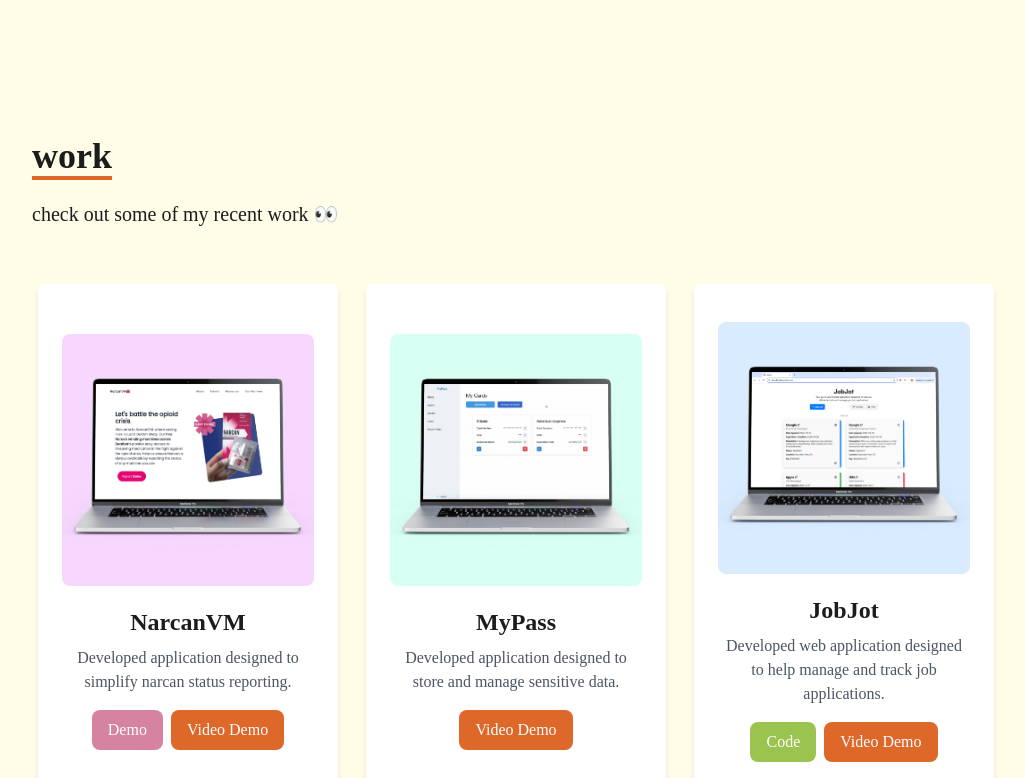
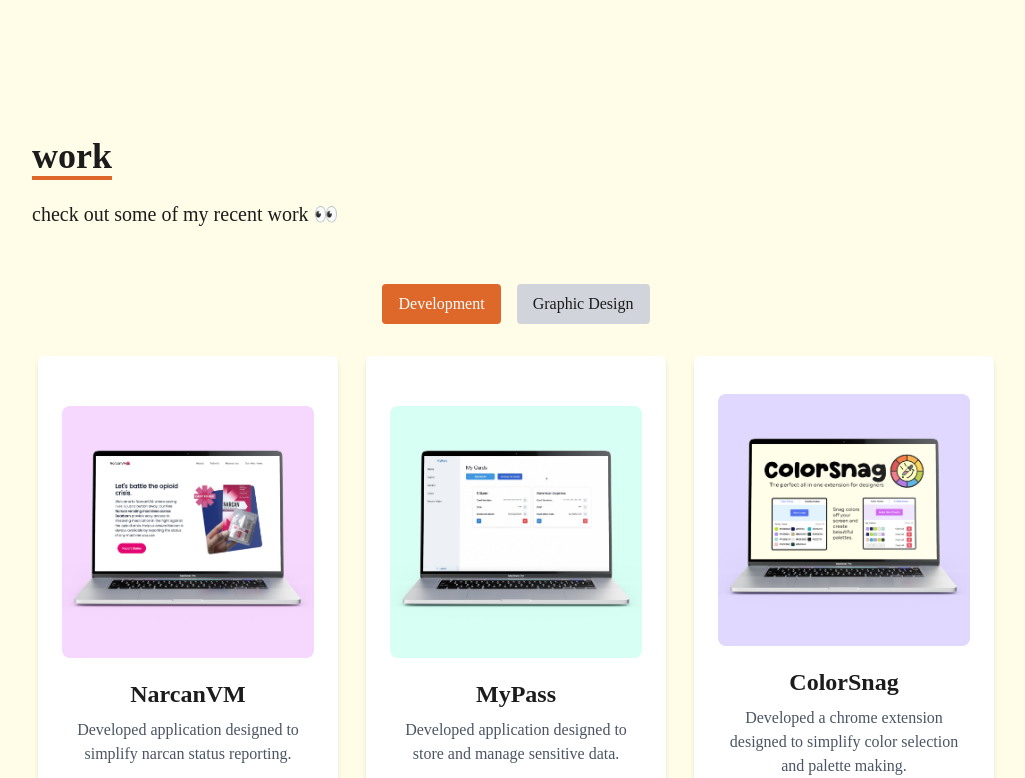
Before and after one commit to hebz26/portfolio-version2, a React (Create React App) app: page / in a window 1280 px wide. Shown: the part 1480-2258 px from the top of the page, without its empty margins (124-1149 px from the left). Built offline with nearby package versions, Linux system fonts and the light colour scheme.

Commit message:
add graphic design section

```diff
--- a/package.json
+++ b/package.json
@@ -3,6 +3,7 @@
   "version": "0.1.0",
   "private": true,
   "dependencies": {
+    "@radix-ui/react-tabs": "^1.1.2",
     "@testing-library/jest-dom": "^5.14.1",
     "@testing-library/react": "^13.0.0",
     "@testing-library/user-event": "^13.2.1",
@@ -11,6 +12,7 @@
     "react-icons": "^5.1.0",
     "react-scripts": "5.0.1",
     "react-scroll": "^1.9.0",
+    "react-spinners": "^0.15.0",
     "tailwindcss": "^3.4.3",
     "web-vitals": "^2.1.0"
   },
--- /dev/null
+++ b/src/components/GDCard.jsx
@@ -0,0 +1,33 @@
+import React from "react";
+
+const GDCard = ({ title, description, imageUrl, behanceLink }) => {
+  return (
+    <a
+      href={behanceLink}
+      target="_blank"
+      rel="noopener noreferrer"
+      className="group block w-full max-w-[960px] max-h-[540px] rounded-md overflow-hidden shadow-md mx-auto transform transition-transform duration-300 hover:scale-105"
+    >
+      {/* Card Background (Image) */}
+      <div
+        className="relative w-full h-0"
+        style={{
+          paddingBottom: "56.25%", // Aspect ratio 16:9 (1920x1080)
+          backgroundImage: `url(${imageUrl})`,
+          backgroundSize: "cover",
+          backgroundPosition: "center",
+        }}
+      >
+        {/* Hover Overlay */}
+        <div className="absolute inset-0 bg-black bg-opacity-50 opacity-0 group-hover:opacity-100 transition-opacity duration-300 flex flex-col justify-center items-center">
+          <h3 className="text-white text-2xl font-semibold mb-2 text-center">
+            {title}
+          </h3>
+          <p className="text-white text-center">{description}</p>
+        </div>
+      </div>
+    </a>
+  );
+};
+
+export default GDCard;
--- a/src/components/Work.jsx
+++ b/src/components/Work.jsx
@@ -1,10 +1,27 @@
-import React from "react";
+import React, { useState } from "react";
 import ProjectCard from "./ProjectCard";
+import GDCard from "./GDCard";
 import projects from "./projects-list";
+import gdProjects from "./gd-list";
+import ClipLoader from "react-spinners/ClipLoader";
 
 const Work = () => {
+  const [activeTab, setActiveTab] = useState("dev");
+  const [loading, setLoading] = useState(false);
+
+  const handleTabChange = (tab) => {
+    setLoading(true); // Start loading
+    setTimeout(() => {
+      setActiveTab(tab); // Switch tab
+      setLoading(false); // Stop loading
+    }, 500); // Simulated loading delay
+  };
+
   return (
-    <div name="work" className="bg-[#fffde7] w-full text-[#1c1c1c]">
+    <div
+      name="work"
+      className="bg-[#fffde7] w-full h-full text-[#1c1c1c] pb-[100px]"
+    >
       <div className="max-w-[1000px] mx-auto p-4 flex flex-col justify-center w-full h-full">
         <div className="pb-8">
           <p className="title-font text-4xl font-bold inline border-b-4 text-[#1c1c1c] border-[#de672a]">
@@ -12,8 +29,65 @@ const Work = () => {
           </p>
           <p className="py-6 text-xl">check out some of my recent work 👀</p>
         </div>
-        <div className="grid sm:grid-cols-2 md:grid-cols-3 gap-4 z-10">
-          {projects.map((project, index) => (
+
+        {/* Tab Buttons */}
+        <div className="flex justify-center space-x-4 mb-8">
+          <button
+            onClick={() => handleTabChange("dev")}
+            className={`px-4 py-2 rounded ${
+              activeTab === "dev"
+                ? "bg-[#de672a] text-white"
+                : "bg-gray-300 text-[#1c1c1c]"
+            }`}
+          >
+            Development
+          </button>
+          <button
+            onClick={() => handleTabChange("gd")}
+            className={`px-4 py-2 rounded ${
+              activeTab === "gd"
+                ? "bg-[#de672a] text-white"
+                : "bg-gray-300 text-[#1c1c1c]"
+            }`}
+          >
+            Graphic Design
+          </button>
+        </div>
+
+        {/* Show Spinner While Loading */}
+        {loading ? (
+          <div className="flex justify-center items-center h-48">
+            <ClipLoader color="#de672a" size={50} />
+          </div>
+        ) : (
+          <>
+            {/* Display disclaimer if Graphic Design tab is active */}
+            {activeTab === "gd" && (
+              <p className="text-center text-lg mb-6">
+                For more work, check my{" "}
+                <a
+                  href="https://www.instagram.com/hebzstudio"
+                  target="_blank"
+                  rel="noopener noreferrer"
+                  className="text-[#de672a] font-bold hover:underline"
+                >
+                  Instagram
+                </a>
+                .
+              </p>
+            )}
+
+            {/* Grid Container */}
+            <div
+              className={`grid gap-4 z-10 ${
+                activeTab === "dev"
+                  ? "sm:grid-cols-2 md:grid-cols-3"
+                  : "sm:grid-cols-1 md:grid-cols-2"
+              }`}
+            >
+              {/* Render Dev Work or Graphic Design */}
+              {activeTab === "dev"
+                ? projects.map((project, index) => (
                     <ProjectCard
                       key={index}
                       title={project.title}
@@ -23,8 +97,19 @@ const Work = () => {
                       demoLink={project.demoLink}
                       videoLink={project.videoLink}
                     />
+                  ))
+                : gdProjects.map((project, index) => (
+                    <GDCard
+                      key={index}
+                      title={project.title}
+                      description={project.description}
+                      imageUrl={project.imageUrl}
+                      behanceLink={project.behanceLink}
+                    />
                   ))}
             </div>
+          </>
+        )}
       </div>
     </div>
   );
--- /dev/null
+++ b/src/components/gd-list.js
@@ -0,0 +1,12 @@
+import Logofolio from "../assets/logofolio-v1.png";
+
+const gdProjects = [
+  {
+    title: "Logofolio Volume 1",
+    description: "Some logos I worked on in 2024.",
+    imageUrl: Logofolio,
+    behanceLink: "https://www.behance.net/gallery/216125175/Logofolio-Vol1",
+  },
+];
+
+export default gdProjects;
--- a/src/components/projects-list.js
+++ b/src/components/projects-list.js
@@ -23,6 +23,14 @@ const projects = [
     videoLink: "https://youtu.be/TgCBUT-Td08?si=UCgAGcke-WvAeFib",
   },
   {
+    title: "ColorSnag",
+    description:
+      "Developed a chrome extension designed to simplify color selection and palette making. ",
+    imageUrl: ColorSnag,
+    codeLink: "https://github.com/hebz26/ColorSnag",
+    videoLink: "https://www.youtube.com/watch?v=OujYJ08Vda4",
+  },
+  {
     title: "JobJot",
     description:
       "Developed web application designed to help manage and track job applications.",
@@ -30,14 +38,7 @@ const projects = [
     codeLink: "https://github.com/hebz26/JobJot",
     videoLink: "https://www.youtube.com/watch?v=B0Z6HAQuUs4",
   },
-  {
-    title: "ColorSnag",
-    description:
-      "Developed a chrome extension designed to simplify color selection and palette making. ",
-    imageUrl: ColorSnag,
-    codeLink: "https://github.com/hebz26/ColorSnag",
-    videoLink: "https://www.youtube.com/watch?v=OujYJ08Vda4",
-  },
+
   {
     title: "IWD Summit",
     description:
```
Also changed, not shown: src/assets/logofolio-v1.png (added). Lines whose indentation alone changed are shown as unchanged.
